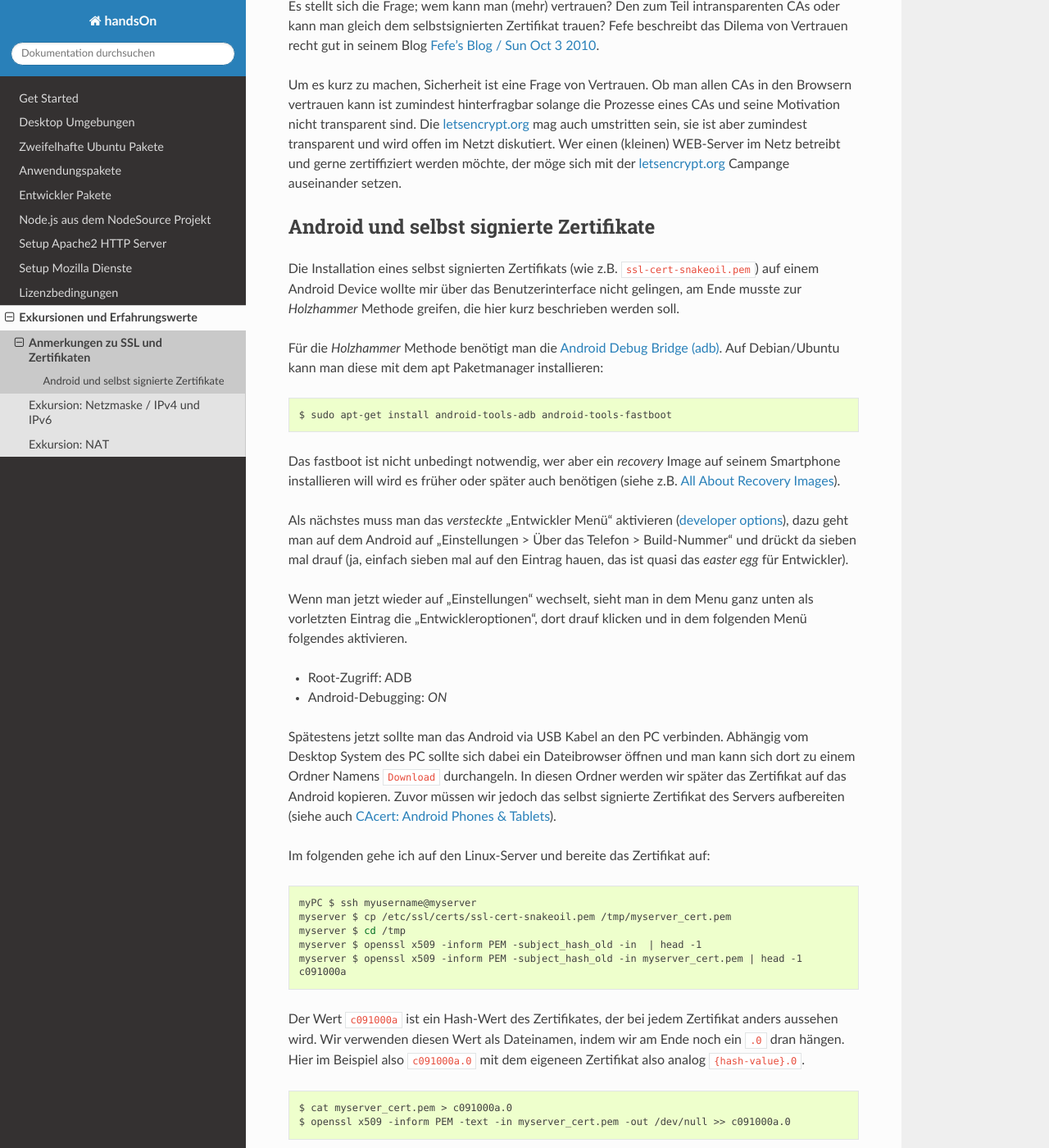
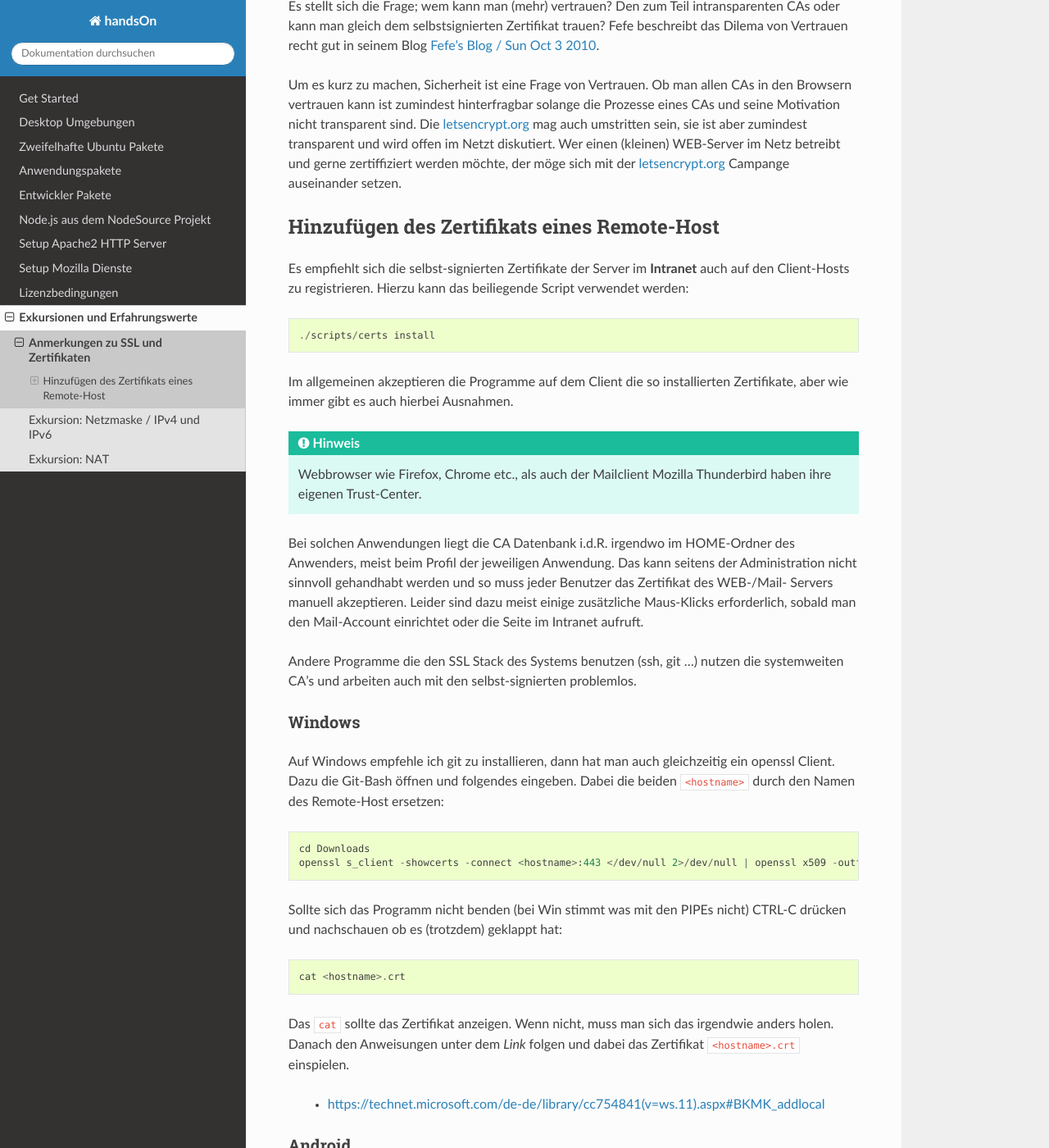
Before and after one commit to return42/handsOn, a Sphinx documentation site: the page built from docs/excursion/ssl_ca_remarks.rst, in a window 1280 px wide and 1400 px high, scrolled down 807 px. Shown: the whole window at 82% size. Built offline with Sphinx 7.4.7 and the Read the Docs theme 2.0.0, drawn with Linux system fonts in a browser that asks for light colours.

Commit message:
certs.sh: Hinzufügen des Zertifikats eines Remote-Host
Signed-off-by: Markus Heiser <markus.heiser@darmarit.de>

```diff
--- a/docs/excursion/ssl_ca_remarks.rst
+++ b/docs/excursion/ssl_ca_remarks.rst
@@ -51,10 +51,60 @@ Netzt diskutiert.  Wer einen (kleinen) WEB-Server im Netz betreibt und gerne
 zertiffiziert werden möchte, der möge sich mit der `letsencrypt.org`_ Campange
 auseinander setzen.
 
+.. _install_certs:
+
+Hinzufügen des Zertifikats eines Remote-Host
+=============================================
+
+Es empfiehlt sich die selbst-signierten Zertifikate der Server im **Intranet**
+auch auf den Client-Hosts zu registrieren.  Hierzu kann das beiliegende Script
+verwendet werden::
+
+  ./scripts/certs install
+
+Im allgemeinen akzeptieren die Programme auf dem Client die so installierten
+Zertifikate, aber wie immer gibt es auch hierbei Ausnahmen.
+
+.. hint::
+
+   Webbrowser wie Firefox, Chrome etc., als auch der Mailclient Mozilla
+   Thunderbird haben ihre eigenen Trust-Center.
+
+Bei solchen Anwendungen liegt die CA Datenbank i.d.R. irgendwo im HOME-Ordner
+des Anwenders, meist beim Profil der jeweiligen Anwendung. Das kann seitens der
+Administration nicht sinnvoll gehandhabt werden und so muss jeder Benutzer das
+Zertifikat des WEB-/Mail- Servers manuell akzeptieren. Leider sind dazu meist
+einige zusätzliche Maus-Klicks erforderlich, sobald man den Mail-Account
+einrichtet oder die Seite im Intranet aufruft.
+
+Andere Programme die den SSL Stack des Systems benutzen (ssh, git ...) nutzen
+die systemweiten CA's und arbeiten auch mit den selbst-signierten problemlos.
+
+Windows
+-------
+
+Auf Windows empfehle ich git zu installieren, dann hat man auch gleichzeitig ein
+openssl Client. Dazu die Git-Bash öffnen und folgendes eingeben. Dabei die
+beiden ``<hostname>`` durch den Namen des Remote-Host ersetzen::
+
+  cd Downloads
+  openssl s_client -showcerts -connect <hostname>:443 </dev/null 2>/dev/null | openssl x509 -outform PEM > <hostname>.crt
+
+Sollte sich das Programm nicht benden (bei Win stimmt was mit den PIPEs nicht)
+CTRL-C drücken und nachschauen ob es (trotzdem) geklappt hat::
+
+  cat <hostname>.crt
+
+Das ``cat`` sollte das Zertifikat anzeigen. Wenn nicht, muss man sich das
+irgendwie anders holen. Danach den Anweisungen unter dem *Link* folgen und dabei
+das Zertifikat ``<hostname>.crt`` einspielen.
+
+  * https://technet.microsoft.com/de-de/library/cc754841(v=ws.11).aspx#BKMK_addlocal
+
 .. _android_snakeoil:
 
-Android und selbst signierte Zertifikate
-========================================
+Android
+-------
 
 Die Installation eines selbst signierten Zertifikats (wie
 z.B. ``ssl-cert-snakeoil.pem``) auf einem Android Device wollte mir über das
```
Also changed, not shown: 1 other file.
